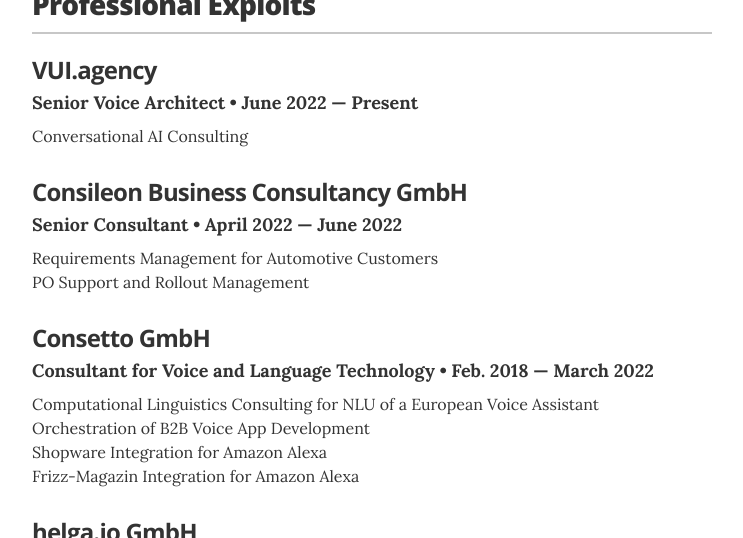
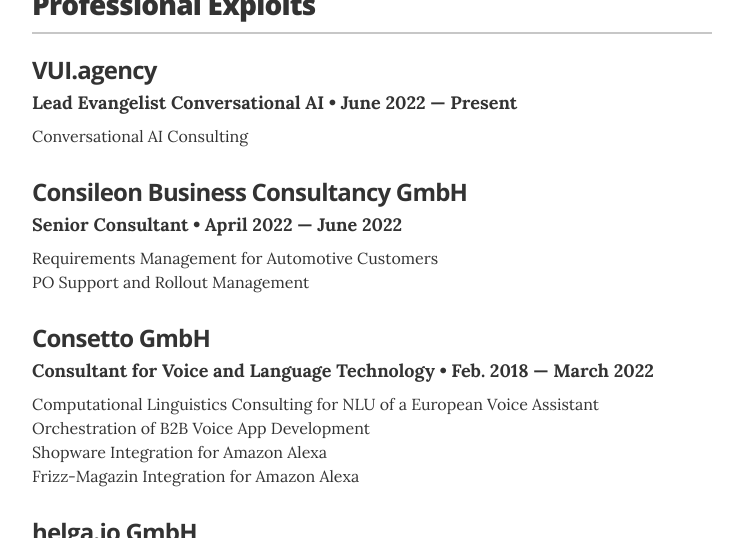
Before and after one commit to BrianInGermany/brian-profile, a Jekyll site: the page built from index.html, in a window 1280 px wide and 900 px high, cut to the strip 362-900 px from the top of the window. Shown: the whole strip, without its empty margins (268-1011 px from the left). Built offline with Jekyll 4.4.1, drawn with Linux system fonts in a browser that asks for light colours.

Commit message:
Update experience.yml

```diff
--- a/_data/experience.yml
+++ b/_data/experience.yml
@@ -1,7 +1,7 @@
 # Jobs
 - company: VUI.agency
   url: https://vui.agency
-  position: Senior Voice Architect
+  position: Lead Evangelist Conversational AI
   duration: June 2022 &mdash; Present
   summary:
     - Conversational AI Consulting
```
